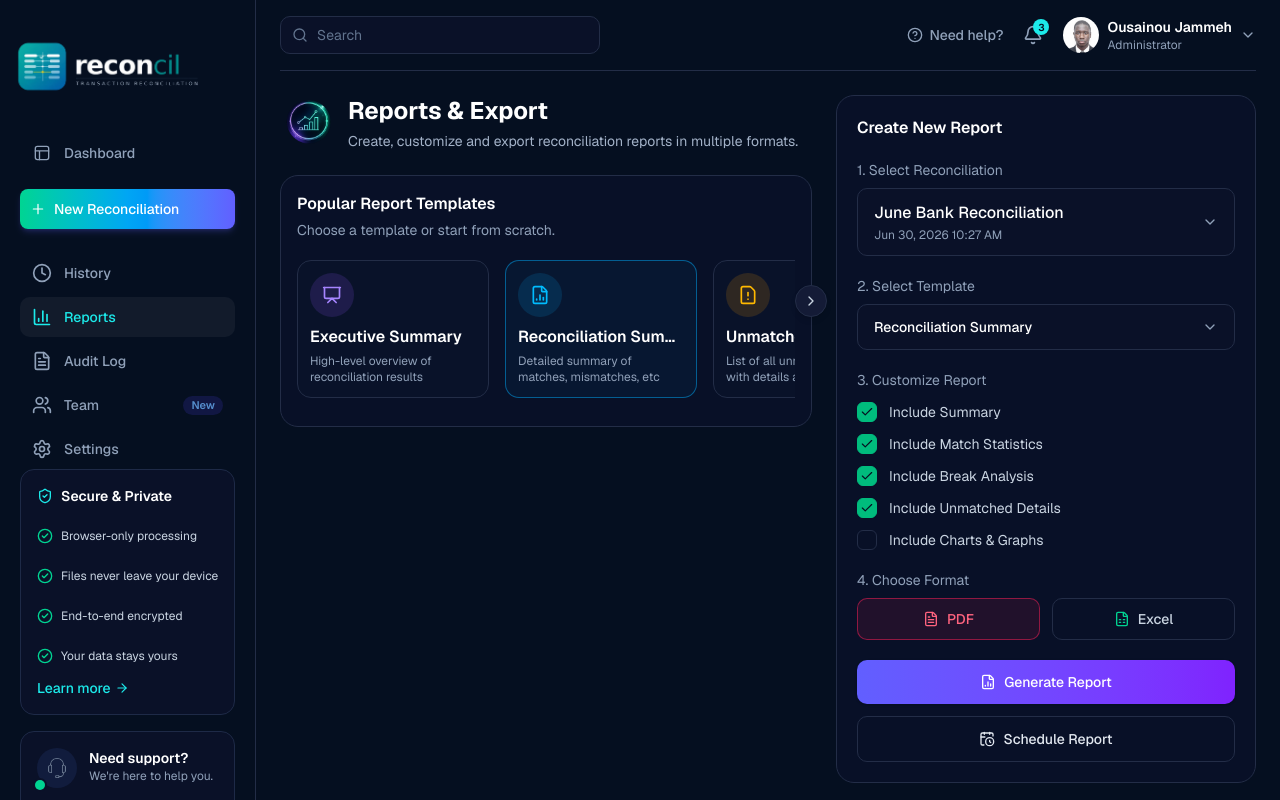
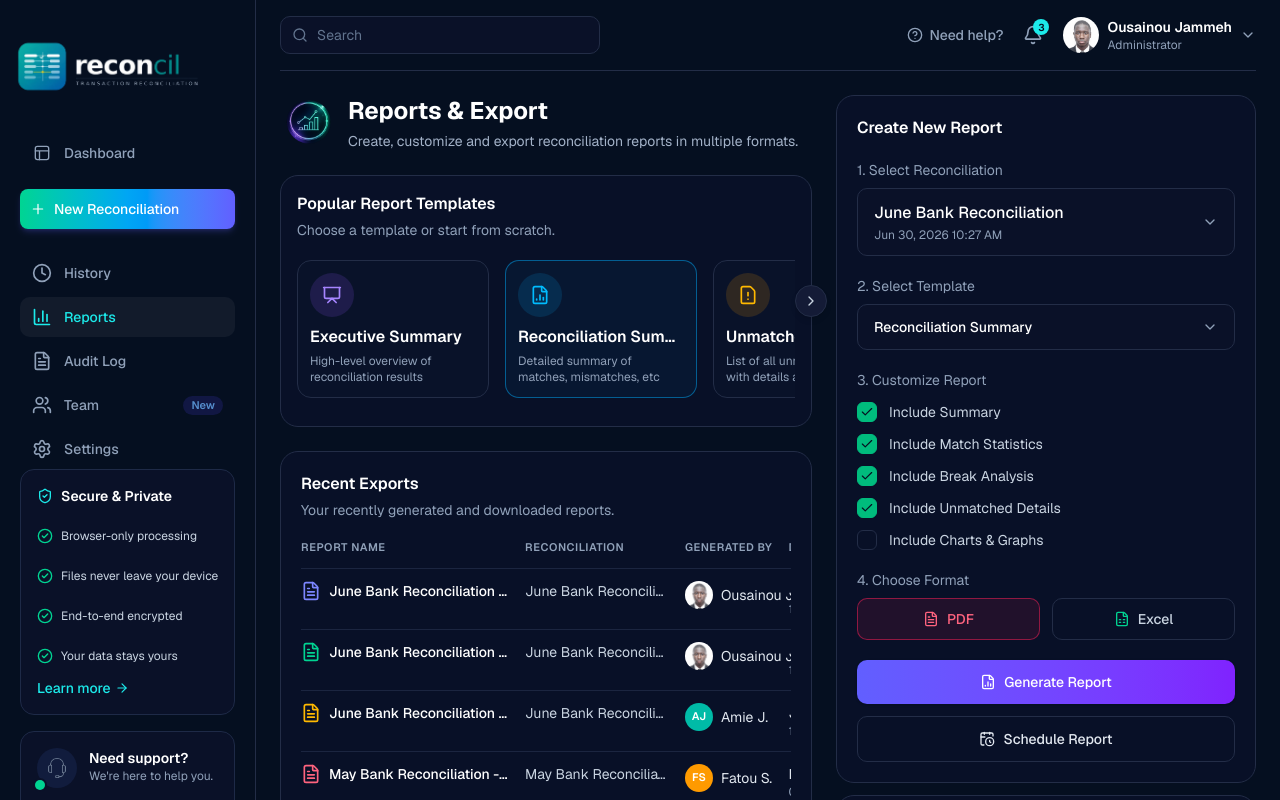
Before and after one commit to ousainoubsj/recon-frontend, a Next.js app: page /dashboard/reports in a window 1280 px wide. Built offline with nearby package versions, Linux system fonts and the light colour scheme.

Commit message:
refactor: add RecentExports component to display recently generated reports

```diff
--- a/app/dashboard/reports/page.tsx
+++ b/app/dashboard/reports/page.tsx
@@ -1,3 +1,4 @@
+import RecentExports from '@/components/dashboard/RecentExports'
 import ReportBuilder from '@/components/dashboard/ReportBuilder'
 import ReportPreviewCard from '@/components/dashboard/ReportPreviewCard'
 import ReportsHeader from '@/components/dashboard/ReportsHeader'
@@ -10,9 +11,10 @@ export default function Page() {
         <div className="min-w-0 space-y-6">
           <ReportsHeader />
           <ReportTemplates />
+          <RecentExports />
         </div>
 
-        <div className="flex flex-col gap-6">
+        <div className="flex flex-col gap-3">
           <ReportBuilder />
           <ReportPreviewCard />
         </div>
--- /dev/null
+++ b/components/dashboard/RecentExports.tsx
@@ -0,0 +1,184 @@
+'use client'
+
+import { useState } from 'react'
+import Image from 'next/image'
+import { Check, ChevronDown, ChevronLeft, ChevronRight, Download, FileText, MoreVertical } from 'lucide-react'
+import { TruncateTooltip } from '@/components/ui/truncate-tooltip'
+
+type Format = 'PDF' | 'Excel'
+
+type ExportRow = {
+  name: string
+  iconClassName: string
+  reconciliation: string
+  generatedBy: string
+  date: string
+  time: string
+  format: Format
+  size: string
+}
+
+const rows: ExportRow[] = [
+  { name: 'June Bank Reconciliation - Summary', iconClassName: 'text-indigo-400', reconciliation: 'June Bank Reconciliation', generatedBy: 'Ousainou J.', date: 'Jun 30, 2026', time: '10:28 AM', format: 'PDF', size: '1.24 MB' },
+  { name: 'June Bank Reconciliation - Unmatched', iconClassName: 'text-emerald-400', reconciliation: 'June Bank Reconciliation', generatedBy: 'Ousainou J.', date: 'Jun 30, 2026', time: '10:28 AM', format: 'Excel', size: '2.18 MB' },
+  { name: 'June Bank Reconciliation - Details', iconClassName: 'text-amber-400', reconciliation: 'June Bank Reconciliation', generatedBy: 'Amie J.', date: 'Jun 30, 2026', time: '10:20 AM', format: 'Excel', size: '4.75 MB' },
+  { name: 'May Bank Reconciliation - Summary', iconClassName: 'text-rose-400', reconciliation: 'May Bank Reconciliation', generatedBy: 'Fatou S.', date: 'May 31, 2026', time: '09:18 AM', format: 'PDF', size: '1.12 MB' },
+  { name: 'Q2 Supplier Reconciliation - Report', iconClassName: 'text-rose-400', reconciliation: 'Q2 Supplier Reconciliation', generatedBy: 'Ousainou J.', date: 'May 30, 2026', time: '04:50 PM', format: 'PDF', size: '1.89 MB' },
+  { name: 'April Bank Reconciliation - Unmatched', iconClassName: 'text-emerald-400', reconciliation: 'April Bank Reconciliation', generatedBy: 'Amie J.', date: 'Apr 30, 2026', time: '11:10 AM', format: 'Excel', size: '2.01 MB' },
+  { name: 'March Bank Reconciliation - Summary', iconClassName: 'text-rose-400', reconciliation: 'March Bank Reconciliation', generatedBy: 'Fatou S.', date: 'Mar 31, 2026', time: '10:15 AM', format: 'PDF', size: '1.08 MB' },
+]
+
+const formatStyles: Record<Format, string> = {
+  PDF: 'bg-rose-500/15 text-rose-400',
+  Excel: 'bg-emerald-500/15 text-emerald-400',
+}
+
+const runByAvatars: Record<string, { src?: string; initials?: string; bg?: string }> = {
+  'Ousainou J.': { src: '/ousainou.jpg' },
+  'Amie J.': { initials: 'AJ', bg: 'bg-teal-500' },
+  'Fatou S.': { initials: 'FS', bg: 'bg-amber-500' },
+}
+
+const pageItems: (number | '...')[] = [1, 2, 3, '...', 4]
+
+function RunByAvatar({ name }: { name: string }) {
+  const config = runByAvatars[name]
+
+  if (config?.src) {
+    return <Image src={config.src} alt={name} width={28} height={28} className="h-7 w-7 shrink-0 rounded-full object-cover" />
+  }
+
+  return (
+    <span className={`flex h-7 w-7 shrink-0 items-center justify-center rounded-full text-[11px] font-semibold text-white ${config?.bg ?? 'bg-slate-500'}`}>
+      {config?.initials ?? name.slice(0, 2).toUpperCase()}
+    </span>
+  )
+}
+
+export default function RecentExports() {
+  const [currentPage, setCurrentPage] = useState(1)
+
+  return (
+    <div className="rounded-2xl border border-[#232D47] bg-[#0B122B]/70 p-5">
+      <h3 className="text-base font-semibold text-white">Recent Exports</h3>
+      <p className="mt-1 text-sm text-slate-400">Your recently generated and downloaded reports.</p>
+
+      <div className="mt-5 overflow-x-auto">
+        <table className="w-full text-sm">
+          <thead>
+            <tr className="text-left text-[11px] uppercase tracking-wider text-slate-400">
+              <th className="pb-3 pr-4 text-nowrap font-semibold">Report Name</th>
+              <th className="pb-3 pr-4 text-nowrap font-semibold">Reconciliation</th>
+              <th className="pb-3 pr-4 text-nowrap font-semibold">Generated By</th>
+              <th className="pb-3 pr-4 text-nowrap font-semibold">Date &amp; Time</th>
+              <th className="pb-3 pr-4 text-nowrap font-semibold">Format</th>
+              <th className="pb-3 pr-4 text-nowrap font-semibold">Size</th>
+              <th className="pb-3 pr-4 text-nowrap font-semibold">Status</th>
+              <th className="pb-3 text-nowrap font-semibold">Actions</th>
+            </tr>
+          </thead>
+          <tbody>
+            {rows.map((row) => (
+              <tr key={row.name} className="border-t border-[#1B2540]">
+                <td className="max-w-56 py-3 pr-4 align-top">
+                  <div className="flex items-center gap-2">
+                    <FileText className={`h-5 w-5 shrink-0 ${row.iconClassName}`} />
+                    <TruncateTooltip as="p" className="truncate font-medium text-white" tooltip={row.name}>
+                      {row.name}
+                    </TruncateTooltip>
+                  </div>
+                </td>
+                <td className="max-w-40 py-3 pr-4 align-top">
+                  <TruncateTooltip as="p" className="truncate text-slate-300" tooltip={row.reconciliation}>
+                    {row.reconciliation}
+                  </TruncateTooltip>
+                </td>
+                <td className="py-3 pr-4 align-top">
+                  <div className="flex items-center gap-2">
+                    <RunByAvatar name={row.generatedBy} />
+                    <span className="text-nowrap text-slate-200">{row.generatedBy}</span>
+                  </div>
+                </td>
+                <td className="py-3 pr-4 align-top text-nowrap">
+                  <p className="text-slate-200">{row.date}</p>
+                  <p className="text-xs text-slate-400">{row.time}</p>
+                </td>
+                <td className="py-3 pr-4 align-top">
+                  <span className={`inline-block text-nowrap rounded-md px-2.5 py-1 text-xs font-medium ${formatStyles[row.format]}`}>
+                    {row.format}
+                  </span>
+                </td>
+                <td className="py-3 pr-4 align-top text-nowrap text-slate-300">{row.size}</td>
+                <td className="py-3 pr-4 align-top">
+                  <span className="flex items-center gap-1 text-nowrap font-medium text-emerald-400">
+                    Completed
+                    <Check className="h-3.5 w-3.5" />
+                  </span>
+                </td>
+                <td className="py-3 align-top">
+                  <div className="flex items-center gap-3 text-slate-400">
+                    <button type="button" aria-label="Download" className="cursor-pointer hover:text-white">
+                      <Download className="h-4 w-4" />
+                    </button>
+                    <button type="button" aria-label="More actions" className="cursor-pointer hover:text-white">
+                      <MoreVertical className="h-4 w-4" />
+                    </button>
+                  </div>
+                </td>
+              </tr>
+            ))}
+          </tbody>
+        </table>
+      </div>
+
+      <div className="mt-1 flex flex-wrap items-center justify-between gap-3 border-t border-[#232D47] pt-3">
+        <p className="text-sm text-slate-400">Showing 1 to {rows.length} of 23 exports</p>
+
+        <div className="flex items-center gap-1">
+          <button
+            type="button"
+            aria-label="Previous page"
+            onClick={() => setCurrentPage((page) => Math.max(1, page - 1))}
+            className="cursor-pointer rounded-md p-1.5 text-slate-400 hover:bg-white/5 hover:text-white"
+          >
+            <ChevronLeft className="h-4 w-4" />
+          </button>
+          {pageItems.map((page, index) =>
+            page === '...' ? (
+              <span key={`ellipsis-${index}`} className="px-2 text-sm text-slate-500">
+                ...
+              </span>
+            ) : (
+              <button
+                key={page}
+                type="button"
+                onClick={() => setCurrentPage(page)}
+                className={`h-8 w-8 cursor-pointer rounded-md text-sm font-medium ${
+                  currentPage === page ? 'bg-indigo-500 text-white' : 'text-slate-300 hover:bg-white/5'
+                }`}
+              >
+                {page}
+              </button>
+            ),
+          )}
+          <button
+            type="button"
+            aria-label="Next page"
+            onClick={() => setCurrentPage((page) => Math.min(4, page + 1))}
+            className="cursor-pointer rounded-md p-1.5 text-slate-400 hover:bg-white/5 hover:text-white"
+          >
+            <ChevronRight className="h-4 w-4" />
+          </button>
+        </div>
+
+        <button
+          type="button"
+          className="flex cursor-pointer items-center gap-1.5 rounded-md border border-[#232D47] px-3 py-1.5 text-sm text-slate-300 hover:bg-white/5"
+        >
+          10 / page
+          <ChevronDown className="h-3.5 w-3.5" />
+        </button>
+      </div>
+    </div>
+  )
+}
```
